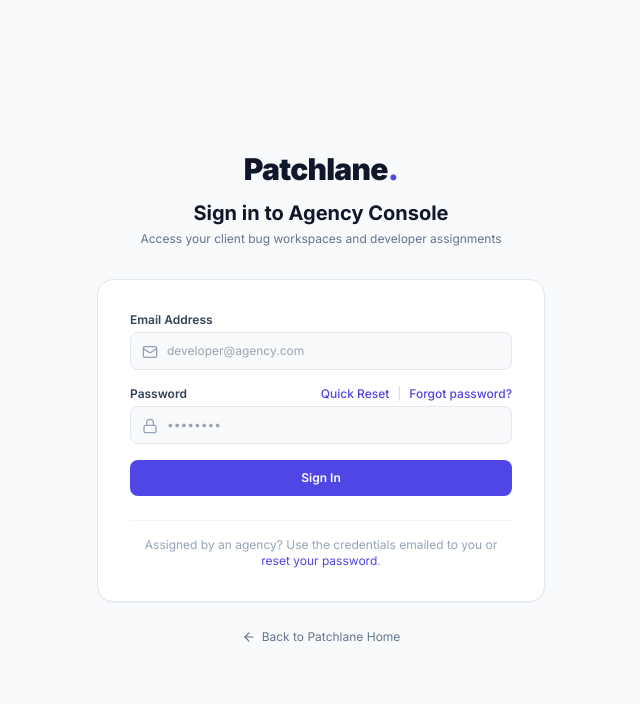
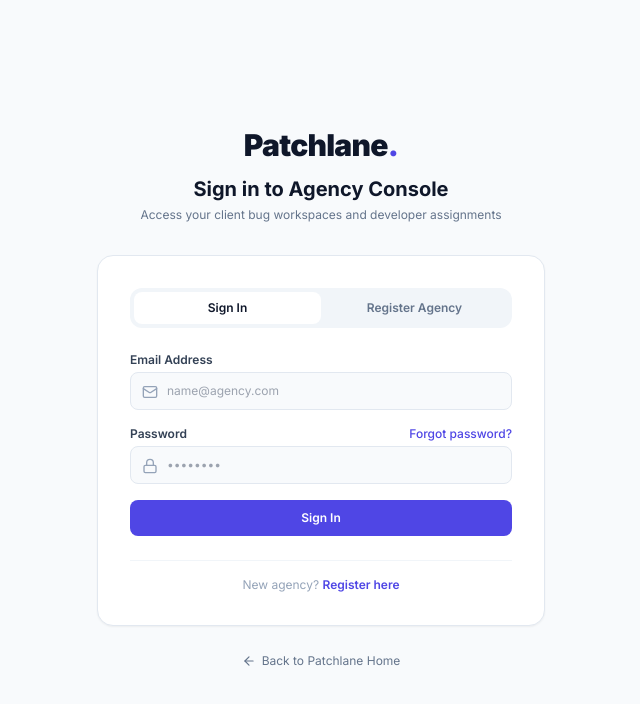
Before and after one commit to beyonddoeswork/patchlane, a Next.js app: page /login in a window 1280 px wide. Shown: the top 704 px of the page, without its empty margins (319-959 px from the left). Built offline with nearby package versions, Linux system fonts and the light colour scheme; no server answers.

Commit message:
Bugs Fix Push

```diff
--- a/src/app/(auth)/login/page.tsx
+++ b/src/app/(auth)/login/page.tsx
@@ -4,18 +4,26 @@ import React, { useState } from "react";
 import Link from "next/link";
 import { useRouter } from "next/navigation";
 import { useAuth } from "@/context/AuthContext";
-import { sendPasswordResetEmail } from "firebase/auth";
+import {
+  sendPasswordResetEmail,
+  createUserWithEmailAndPassword
+} from "firebase/auth";
 import { auth } from "@/lib/firebase";
-import { ArrowLeft, KeyRound, Mail, Lock, CheckCircle2, AlertCircle } from "lucide-react";
-import { motion } from "framer-motion";
+import { ArrowLeft, KeyRound, Mail, Lock, CheckCircle2, AlertCircle, Building2, User } from "lucide-react";
+import { motion, AnimatePresence } from "framer-motion";
 
 export default function LoginPage() {
+  const [activeTab, setActiveTab] = useState<"signin" | "register">("signin");
+
+  // Sign In / Register Fields
   const [email, setEmail] = useState("");
   const [password, setPassword] = useState("");
+  const [agencyName, setAgencyName] = useState("");
+  const [fullName, setFullName] = useState("");
   const [error, setError] = useState("");
   const [loading, setLoading] = useState(false);
 
-  // Forgot Password In-Page Modal State
+  // Forgot password modal
   const [showForgotModal, setShowForgotModal] = useState(false);
   const [resetEmail, setResetEmail] = useState("");
   const [resetStatus, setResetStatus] = useState<"idle" | "loading" | "success" | "error">("idle");
@@ -24,20 +32,42 @@ export default function LoginPage() {
   const { login } = useAuth();
   const router = useRouter();
 
-  const handleLogin = async (e: React.FormEvent) => {
+  const handleAuthSubmit = async (e: React.FormEvent) => {
     e.preventDefault();
     setError("");
     setLoading(true);
 
     try {
-      await login(email, password);
-      router.push("/dashboard");
+      if (activeTab === "signin") {
+        await login(email.trim(), password);
+        router.push("/dashboard");
+      } else {
+        // 1. Create Firebase Auth account
+        await createUserWithEmailAndPassword(auth, email.trim(), password);
+
+        // 2. Register agency & user details in MongoDB
+        await fetch("/api/auth/register", {
+          method: "POST",
+          headers: { "Content-Type": "application/json" },
+          body: JSON.stringify({
+            email: email.trim(),
+            agencyName: agencyName.trim() || `${fullName}'s Studio`,
+            displayName: fullName.trim() || email.split("@")[0],
+          }),
+        });
+
+        router.push("/dashboard");
+      }
     } catch (err: any) {
-      setError(
-        err.code === "auth/invalid-credential"
-          ? "Invalid email or password. You can reset your password below if needed."
-          : err.message || "Failed to log in."
-      );
+      if (err.code === "auth/invalid-credential") {
+        setError("Invalid email or password. You can reset your password below if needed.");
+      } else if (err.code === "auth/email-already-in-use") {
+        setError("An account with this email already exists. Please switch to Sign In.");
+      } else if (err.code === "auth/weak-password") {
+        setError("Password should be at least 6 characters.");
+      } else {
+        setError(err.message || "Authentication failed.");
+      }
     } finally {
       setLoading(false);
     }
@@ -51,18 +81,19 @@ export default function LoginPage() {
     setResetErrorMsg("");
 
     try {
-      await sendPasswordResetEmail(auth, resetEmail.trim(), {
-        url: `${window.location.origin}/login`,
-        handleCodeInApp: true,
-      });
+      // Calling sendPasswordResetEmail without restrictive actionCodeSettings
+      // prevents the 'auth/unauthorized-continue-uri' error.
+      await sendPasswordResetEmail(auth, resetEmail.trim());
       setResetStatus("success");
     } catch (err: any) {
       setResetStatus("error");
-      setResetErrorMsg(
-        err.code === "auth/user-not-found"
-          ? "No account found with this email."
-          : err.message || "Failed to dispatch reset email."
-      );
+      if (err.code === "auth/user-not-found") {
+        setResetErrorMsg("No account found with this email.");
+      } else if (err.code === "auth/invalid-email") {
+        setResetErrorMsg("Please enter a valid email address.");
+      } else {
+        setResetErrorMsg(err.message || "Failed to dispatch reset email.");
+      }
     }
   };
 
@@ -73,11 +104,49 @@ export default function LoginPage() {
           <Link href="/" className="font-black text-3xl tracking-tight text-slate-900 inline-block mb-3">
             Patchlane<span className="text-indigo-600">.</span>
           </Link>
-          <h2 className="text-xl font-bold text-slate-900">Sign in to Agency Console</h2>
-          <p className="text-xs text-slate-500 mt-1">Access your client bug workspaces and developer assignments</p>
+          <h2 className="text-xl font-bold text-slate-900">
+            {activeTab === "signin" ? "Sign in to Agency Console" : "Register Your Web Agency"}
+          </h2>
+          <p className="text-xs text-slate-500 mt-1">
+            {activeTab === "signin"
+              ? "Access your client bug workspaces and developer assignments"
+              : "Set up your studio and start accepting frictionless client bug tickets"}
+          </p>
         </div>
 
         <div className="bg-white border border-slate-200 rounded-2xl p-6 sm:p-8 shadow-sm">
+          {/* Tab Selector */}
+          <div className="flex bg-slate-100 p-1 rounded-xl mb-6">
+            <button
+              type="button"
+              onClick={() => {
+                setActiveTab("signin");
+                setError("");
+              }}
+              className={`flex-1 text-xs font-semibold py-2 rounded-lg transition cursor-pointer ${
+                activeTab === "signin"
+                  ? "bg-white text-slate-900 shadow-2xs"
+                  : "text-slate-500 hover:text-slate-900"
+              }`}
+            >
+              Sign In
+            </button>
+            <button
+              type="button"
+              onClick={() => {
+                setActiveTab("register");
+                setError("");
+              }}
+              className={`flex-1 text-xs font-semibold py-2 rounded-lg transition cursor-pointer ${
+                activeTab === "register"
+                  ? "bg-white text-slate-900 shadow-2xs"
+                  : "text-slate-500 hover:text-slate-900"
+              }`}
+            >
+              Register Agency
+            </button>
+          </div>
+
           {error && (
             <div className="bg-rose-50 border border-rose-200 text-rose-700 text-xs p-3 rounded-xl mb-4 flex items-start gap-2">
               <AlertCircle className="w-4 h-4 shrink-0 mt-0.5" />
@@ -85,7 +154,41 @@ export default function LoginPage() {
             </div>
           )}
 
-          <form onSubmit={handleLogin} className="space-y-4">
+          <form onSubmit={handleAuthSubmit} className="space-y-4">
+            {activeTab === "register" && (
+              <>
+                <div>
+                  <label className="block text-xs font-semibold text-slate-700 mb-1">Agency / Studio Name</label>
+                  <div className="relative">
+                    <Building2 className="w-4 h-4 text-slate-400 absolute left-3 top-3" />
+                    <input
+                      type="text"
+                      required
+                      placeholder="e.g. Pixelcraft Digital"
+                      className="w-full text-xs pl-9 pr-3 py-2.5 border border-slate-200 rounded-lg outline-none focus:border-indigo-600 bg-slate-50 focus:bg-white transition"
+                      value={agencyName}
+                      onChange={(e) => setAgencyName(e.target.value)}
+                    />
+                  </div>
+                </div>
+
+                <div>
+                  <label className="block text-xs font-semibold text-slate-700 mb-1">Your Full Name</label>
+                  <div className="relative">
+                    <User className="w-4 h-4 text-slate-400 absolute left-3 top-3" />
+                    <input
+                      type="text"
+                      required
+                      placeholder="e.g. Alex Morgan"
+                      className="w-full text-xs pl-9 pr-3 py-2.5 border border-slate-200 rounded-lg outline-none focus:border-indigo-600 bg-slate-50 focus:bg-white transition"
+                      value={fullName}
+                      onChange={(e) => setFullName(e.target.value)}
+                    />
+                  </div>
+                </div>
+              </>
+            )}
+
             <div>
               <label className="block text-xs font-semibold text-slate-700 mb-1">Email Address</label>
               <div className="relative">
@@ -93,7 +196,7 @@ export default function LoginPage() {
                 <input
                   type="email"
                   required
-                  placeholder="developer@agency.com"
+                  placeholder="name@agency.com"
                   className="w-full text-xs pl-9 pr-3 py-2.5 border border-slate-200 rounded-lg outline-none focus:border-indigo-600 bg-slate-50 focus:bg-white transition"
                   value={email}
                   onChange={(e) => setEmail(e.target.value)}
@@ -104,7 +207,7 @@ export default function LoginPage() {
             <div>
               <div className="flex justify-between items-center mb-1">
                 <label className="block text-xs font-semibold text-slate-700">Password</label>
-                <div className="flex items-center gap-2">
+                {activeTab === "signin" && (
                   <button
                     type="button"
                     onClick={() => {
@@ -114,16 +217,9 @@ export default function LoginPage() {
                     }}
                     className="text-xs text-indigo-600 hover:text-indigo-800 font-medium transition cursor-pointer"
                   >
-                    Quick Reset
+                    Forgot password?
                   </button>
-                  <span className="text-slate-300 text-xs">|</span>
-                  <Link
-                    href="/forgot-password"
-                    className="text-xs text-indigo-600 hover:text-indigo-800 font-medium transition"
-                  >
-                    Forgot password?
-                  </Link>
-                </div>
+                )}
               </div>
               <div className="relative">
                 <Lock className="w-4 h-4 text-slate-400 absolute left-3 top-3" />
@@ -141,19 +237,46 @@ export default function LoginPage() {
             <button
               type="submit"
               disabled={loading}
-              className="w-full bg-indigo-600 hover:bg-indigo-700 disabled:opacity-50 text-white font-semibold text-xs py-2.5 rounded-lg transition shadow-xs cursor-pointer"
+              className="w-full bg-indigo-600 hover:bg-indigo-700 disabled:opacity-50 text-white font-semibold text-xs py-2.5 rounded-lg transition shadow-xs cursor-pointer mt-2"
             >
-              {loading ? "Authenticating..." : "Sign In"}
+              {loading
+                ? activeTab === "signin"
+                  ? "Signing in..."
+                  : "Creating agency account..."
+                : activeTab === "signin"
+                ? "Sign In"
+                : "Create Agency Account"}
             </button>
           </form>
 
           <div className="mt-6 pt-4 border-t border-slate-100 text-center">
-            <p className="text-xs text-slate-400">
-              Assigned by an agency? Use the credentials emailed to you or{" "}
-              <Link href="/forgot-password" className="text-indigo-600 hover:underline">
-                reset your password
-              </Link>.
-            </p>
+            {activeTab === "signin" ? (
+              <p className="text-xs text-slate-400">
+                New agency?{" "}
+                <button
+                  onClick={() => {
+                    setActiveTab("register");
+                    setError("");
+                  }}
+                  className="text-indigo-600 font-semibold hover:underline cursor-pointer"
+                >
+                  Register here
+                </button>
+              </p>
+            ) : (
+              <p className="text-xs text-slate-400">
+                Already registered?{" "}
+                <button
+                  onClick={() => {
+                    setActiveTab("signin");
+                    setError("");
+                  }}
+                  className="text-indigo-600 font-semibold hover:underline cursor-pointer"
+                >
+                  Sign in
+                </button>
+              </p>
+            )}
           </div>
         </div>
 
@@ -165,7 +288,7 @@ export default function LoginPage() {
         </div>
       </div>
 
-      {/* Quick Modal Fallback for in-page resets */}
+      {/* Forgot Password Modal */}
       {showForgotModal && (
         <div className="fixed inset-0 z-50 flex items-center justify-center bg-black/40 p-4 backdrop-blur-xs">
           <motion.div initial={{ opacity: 0, scale: 0.95 }} animate={{ opacity: 1, scale: 1 }} className="bg-white rounded-xl max-w-sm w-full p-6 shadow-xl border border-slate-200">
@@ -181,7 +304,7 @@ export default function LoginPage() {
                 <div className="bg-emerald-50 border border-emerald-200 text-emerald-800 text-xs p-3 rounded-lg flex items-start gap-2">
                   <CheckCircle2 className="w-4 h-4 text-emerald-600 shrink-0 mt-0.5" />
                   <span>
-                    A password reset link has been dispatched to <strong>{resetEmail}</strong>. Follow the instructions in the email.
+                    A password reset link has been dispatched to <strong>{resetEmail}</strong>. Check your inbox and spam folder.
                   </span>
                 </div>
                 <button
@@ -195,7 +318,7 @@ export default function LoginPage() {
             ) : (
               <form onSubmit={handleSelfPasswordReset} className="space-y-3.5 mt-3">
                 <p className="text-xs text-slate-500">
-                  Enter your account email and we'll dispatch a secure recovery link.
+                  Enter your account email and we'll send you a password reset link.
                 </p>
 
                 {resetStatus === "error" && (
```
Also changed, not shown: src/app/api/auth/register/route.ts (added, +55 -0 lines).
